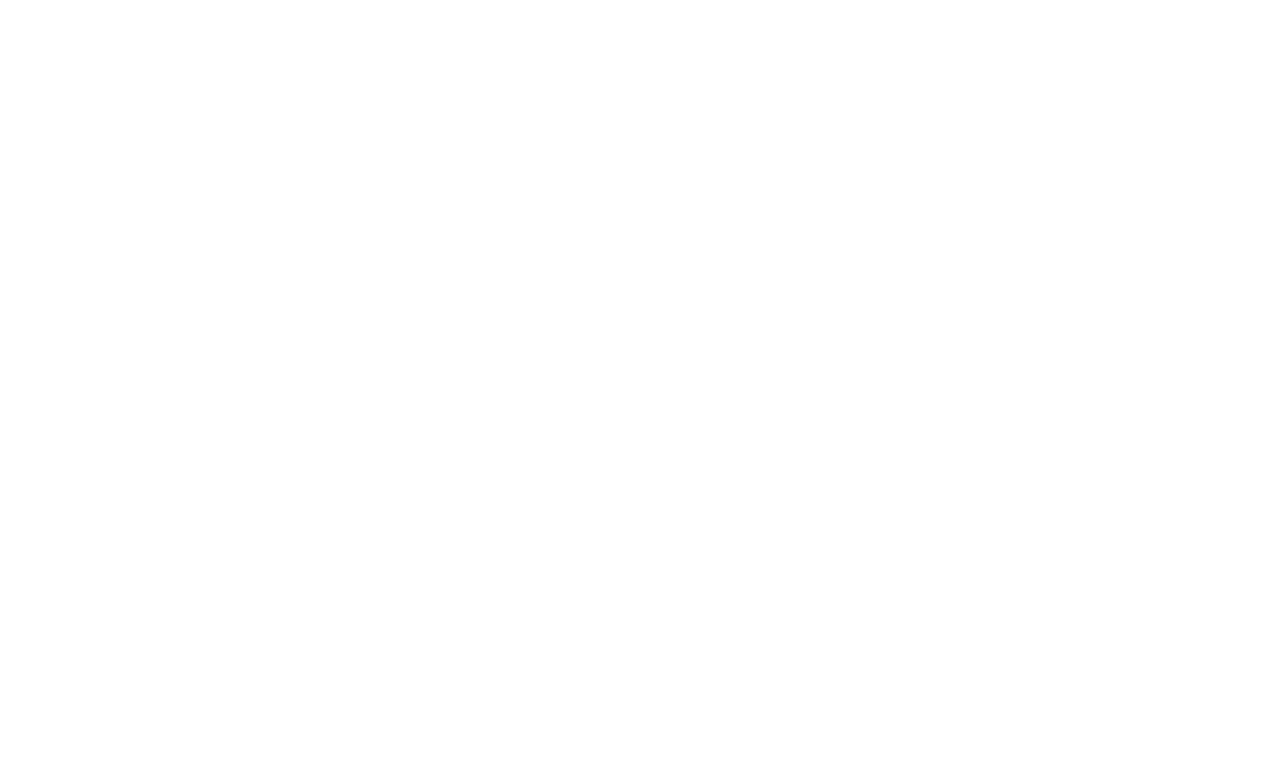
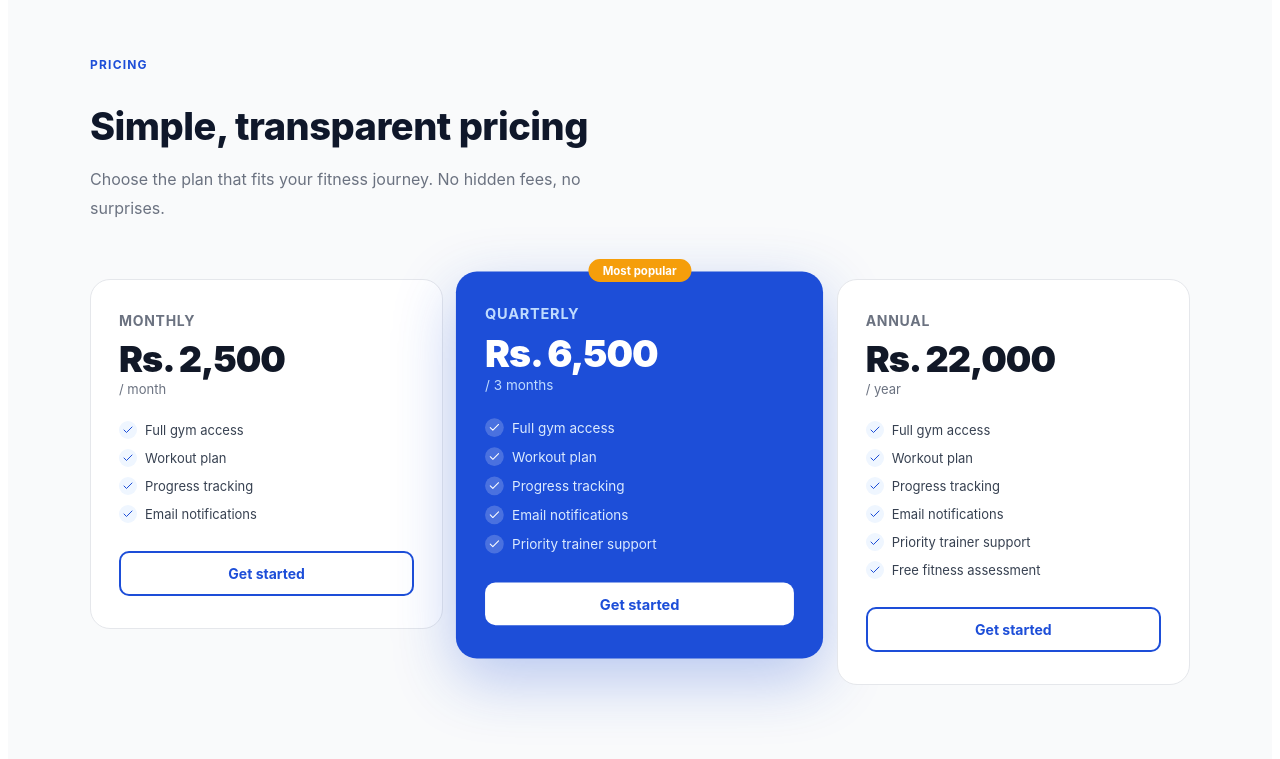
Before and after one commit to ranuthi-12/fittrack, a React (Vite) app in the folder frontend/: page / in a window 1280 px wide. Shown: the part 2499-3258 px from the top of the page. Before the commit the page ends 2468 px from the top, so only its background shows below. Built offline with nearby package versions, Linux system fonts and the light colour scheme.

Commit message:
feat: add pricing section

```diff
--- a/frontend/src/App.css
+++ b/frontend/src/App.css
@@ -553,3 +553,139 @@
   color: var(--color-gray);
   line-height: 1.7;
 }
+
+/* ==========================================================================
+   Pricing
+   ========================================================================== */
+
+.pricing-grid {
+  display: grid;
+  grid-template-columns: repeat(auto-fit, minmax(280px, 1fr));
+  gap: 20px;
+  align-items: start;
+}
+
+.pricing-card {
+  background: var(--color-white);
+  border: 1px solid var(--color-border);
+  border-radius: 20px;
+  padding: 32px 28px;
+  position: relative;
+  transform: scale(1);
+  box-shadow: none;
+}
+
+.pricing-card-highlighted {
+  background: var(--color-primary);
+  border: none;
+  transform: scale(1.04);
+  box-shadow: 0 20px 60px var(--color-primary-shadow);
+}
+
+.pricing-badge {
+  position: absolute;
+  top: -12px;
+  left: 50%;
+  transform: translateX(-50%);
+  background: var(--color-amber);
+  color: var(--color-white);
+  font-size: 11px;
+  font-weight: 700;
+  padding: 4px 14px;
+  border-radius: 20px;
+  white-space: nowrap;
+}
+
+.pricing-name {
+  font-size: 14px;
+  font-weight: 700;
+  color: var(--color-gray);
+  margin-bottom: 8px;
+  text-transform: uppercase;
+  letter-spacing: 0.05em;
+}
+
+.pricing-name-highlighted {
+  color: var(--color-blue-200);
+}
+
+.pricing-price {
+  font-size: 36px;
+  font-weight: 900;
+  color: var(--color-text);
+  letter-spacing: -1px;
+}
+
+.pricing-price-highlighted {
+  color: var(--color-white);
+}
+
+.pricing-period {
+  font-size: 13px;
+  color: var(--color-gray);
+  margin-bottom: 24px;
+  display: block;
+}
+
+.pricing-period-highlighted {
+  color: var(--color-blue-200);
+}
+
+.pricing-features {
+  list-style: none;
+  padding: 0;
+  margin: 0 0 28px;
+  display: flex;
+  flex-direction: column;
+  gap: 10px;
+}
+
+.pricing-feature {
+  font-size: 13px;
+  color: var(--color-text-secondary);
+  display: flex;
+  align-items: center;
+  gap: 8px;
+}
+
+.pricing-feature-highlighted {
+  color: var(--color-blue-100);
+}
+
+.pricing-check {
+  width: 18px;
+  height: 18px;
+  border-radius: 50%;
+  background: var(--color-blue-50);
+  display: flex;
+  align-items: center;
+  justify-content: center;
+  flex-shrink: 0;
+  font-size: 10px;
+  color: var(--color-primary);
+}
+
+.pricing-check-highlighted {
+  background: var(--color-white-20);
+  color: var(--color-white);
+}
+
+.pricing-btn {
+  width: 100%;
+  padding: 12px;
+  border-radius: 10px;
+  font-weight: 700;
+  font-size: 14px;
+  cursor: pointer;
+  border: 2px solid var(--color-primary);
+  background: transparent;
+  color: var(--color-primary);
+  transition: all 0.2s;
+  font-family: var(--font-family);
+}
+
+.pricing-btn-highlighted {
+  border: none;
+  background: var(--color-white);
+  color: var(--color-primary);
+}
--- a/frontend/src/pages/LandingPage.jsx
+++ b/frontend/src/pages/LandingPage.jsx
@@ -67,6 +67,32 @@
         </div>
       </section>
 
+      <section id="pricing" className="section-alt">
+        <div className="section-inner">
+          <span className="section-tag">Pricing</span>
+          <h2 className="section-title">Simple, transparent pricing</h2>
+          <p className="section-desc">Choose the plan that fits your fitness journey. No hidden fees, no surprises.</p>
+          <div className="pricing-grid">
+            {PLANS.map((plan) => (
+              <div key={plan.name} className={`pricing-card${plan.highlighted ? " pricing-card-highlighted" : ""}`}>
+                {plan.highlighted && <div className="pricing-badge">Most popular</div>}
+                <div className={`pricing-name${plan.highlighted ? " pricing-name-highlighted" : ""}`}>{plan.name}</div>
+                <div className={`pricing-price${plan.highlighted ? " pricing-price-highlighted" : ""}`}>{plan.price}</div>
+                <span className={`pricing-period${plan.highlighted ? " pricing-period-highlighted" : ""}`}>{plan.period}</span>
+                <ul className="pricing-features">
+                  {plan.features.map((f) => (
+                    <li key={f} className={`pricing-feature${plan.highlighted ? " pricing-feature-highlighted" : ""}`}>
+                      <span className={`pricing-check${plan.highlighted ? " pricing-check-highlighted" : ""}`}><Check size={12} /></span>{f}
+                    </li>
+                  ))}
+                </ul>
+                <button className={`pricing-btn${plan.highlighted ? " pricing-btn-highlighted" : ""}`} onClick={() => window.location.href = "/register"}>Get started</button>
+              </div>
+            ))}
+          </div>
+        </div>
+      </section>
+
     </div>
   );
 }
```
